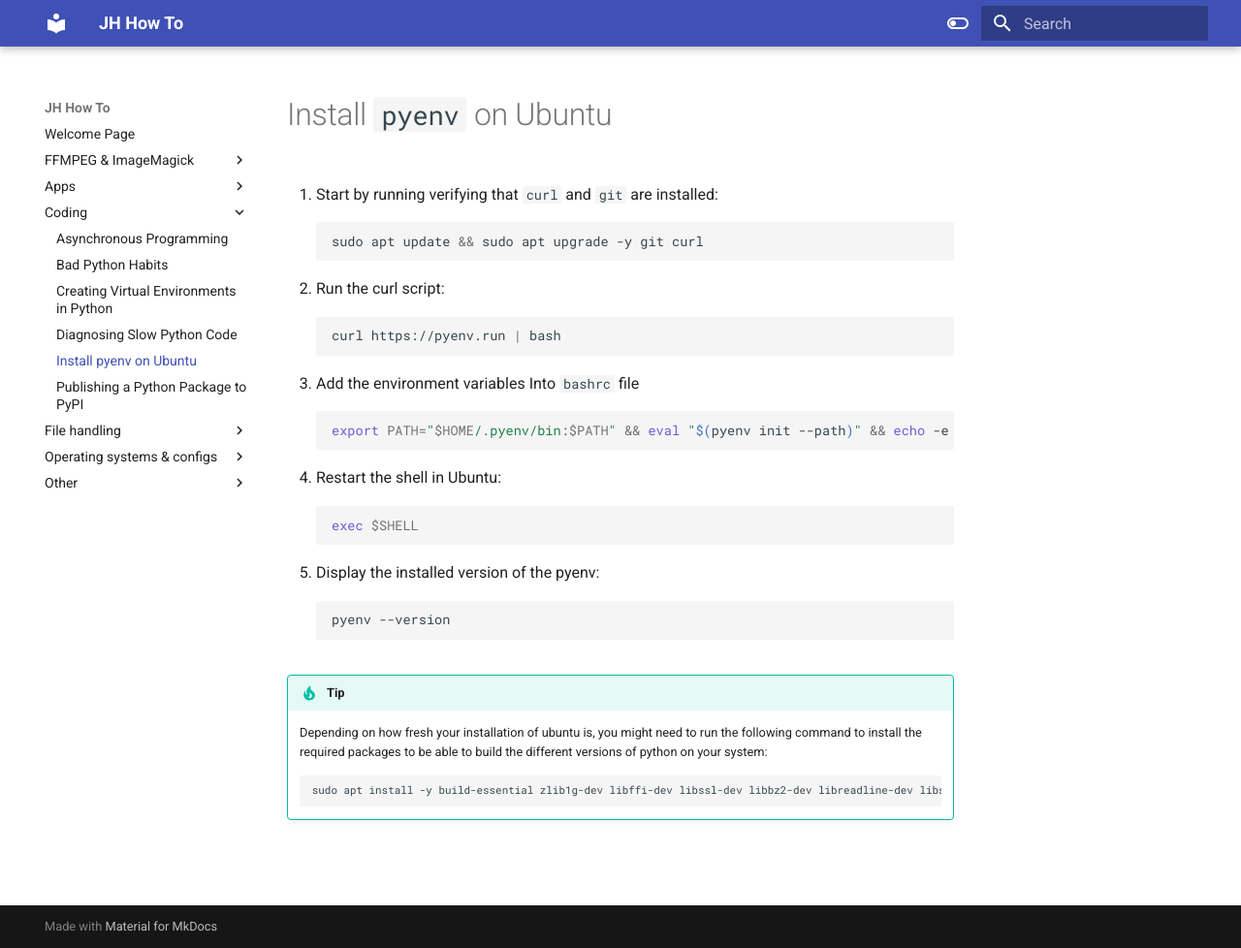
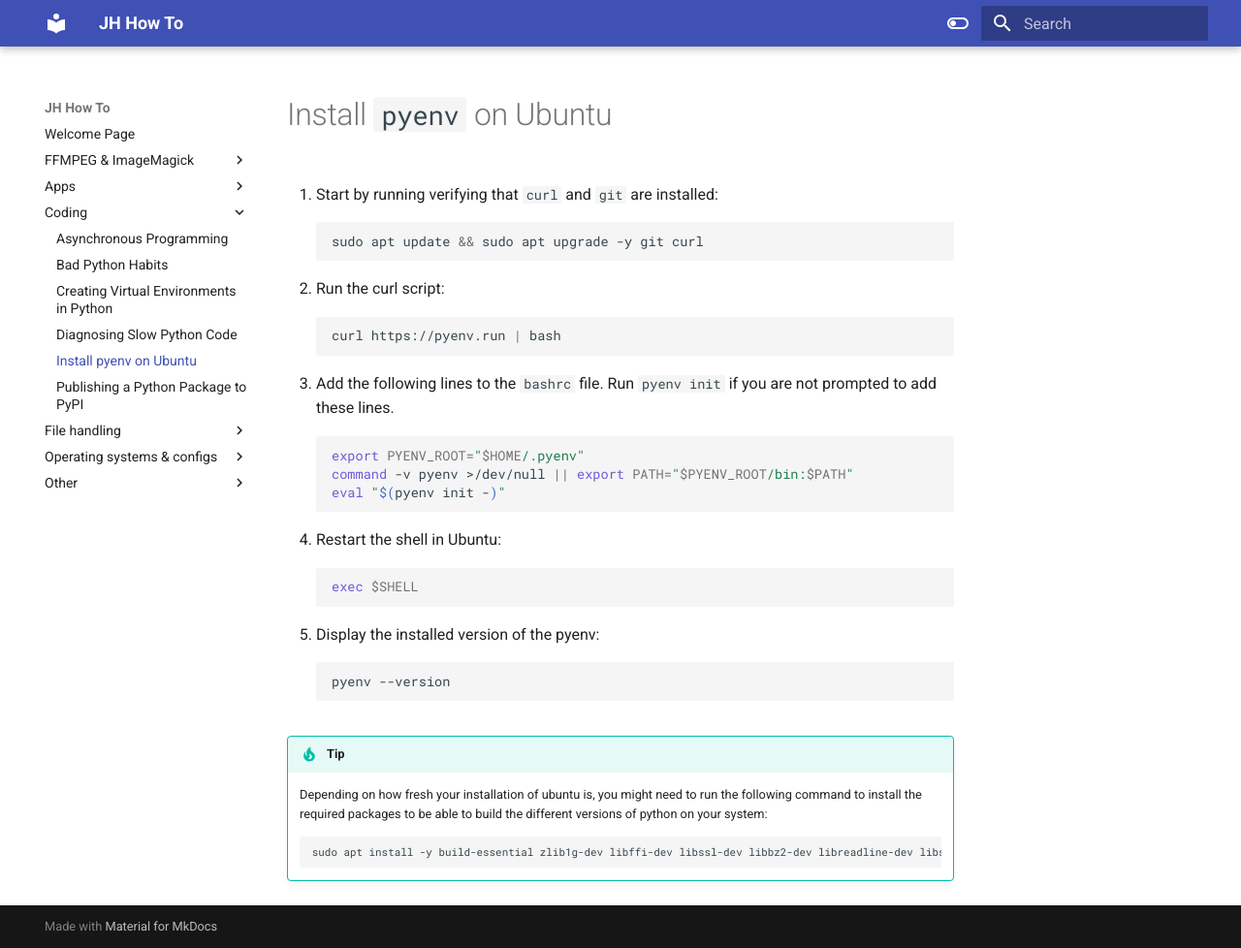
Before and after one commit to johnhalz/how_to, an MkDocs documentation site: the page built from docs/coding/install_pyenv_ubuntu.md, in a window 1280 px wide and 978 px high. Shown: the whole window at 97% size. Built offline with MkDocs 1.6.1 and Material for MkDocs 9.7.7, drawn with Linux system fonts in a browser that asks for light colours.

Commit message:
Small edit to pyenv installation guide

````diff
--- a/docs/coding/install_pyenv_ubuntu.md
+++ b/docs/coding/install_pyenv_ubuntu.md
@@ -10,9 +10,11 @@
     curl https://pyenv.run | bash
     ```
 
-3. Add the environment variables Into `bashrc` file
+3. Add the following lines to the `bashrc` file. Run `pyenv init` if you are not prompted to add these lines.
     ``` bash
-    export PATH="$HOME/.pyenv/bin:$PATH" && eval "$(pyenv init --path)" && echo -e 'if command -v pyenv 1>/dev/null 2>&1; then\n eval "$(pyenv init -)"\nfi' >> ~/.bashrc
+    export PYENV_ROOT="$HOME/.pyenv"
+    command -v pyenv >/dev/null || export PATH="$PYENV_ROOT/bin:$PATH"
+    eval "$(pyenv init -)"
     ```
 
 4. Restart the shell in Ubuntu:
````
